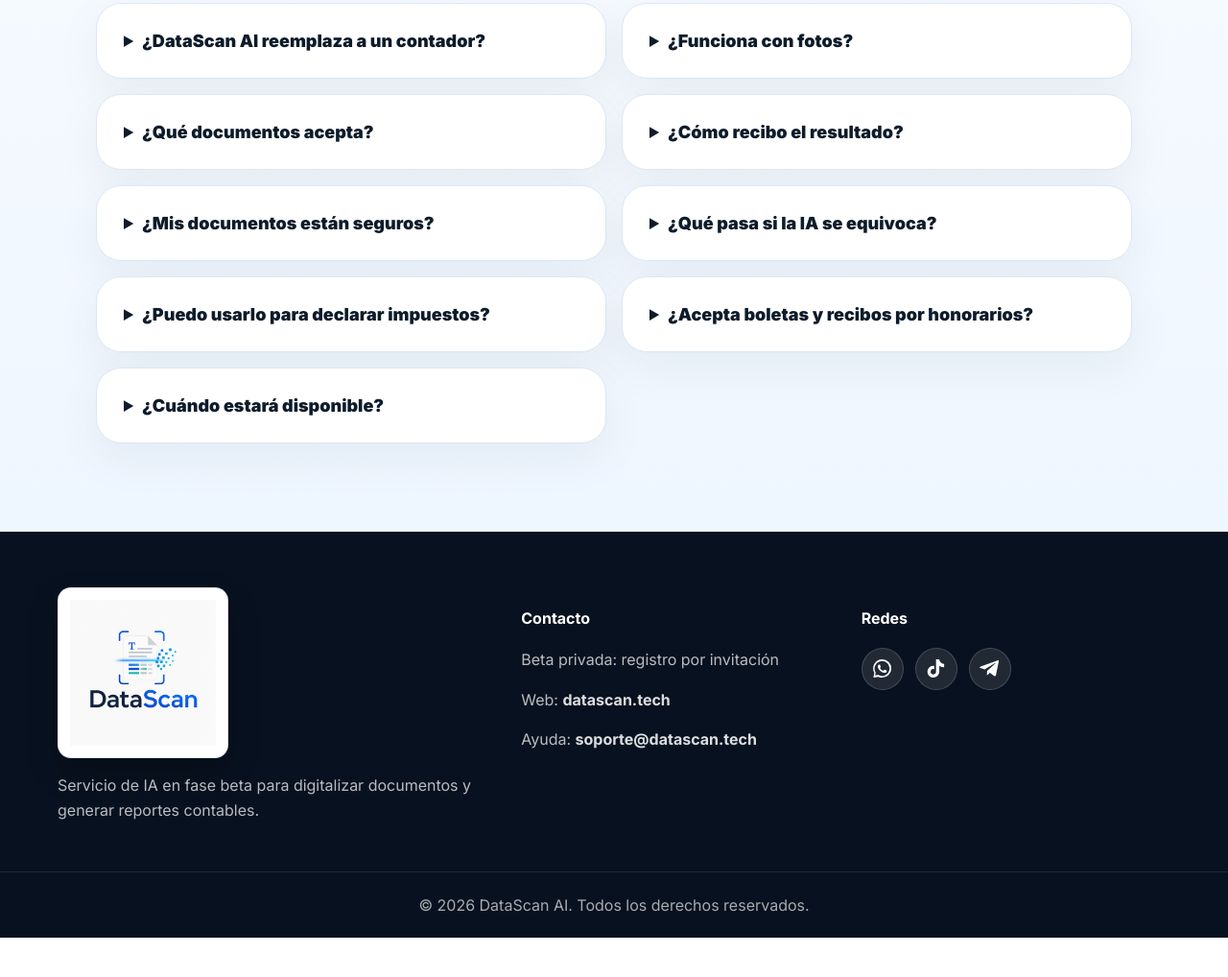
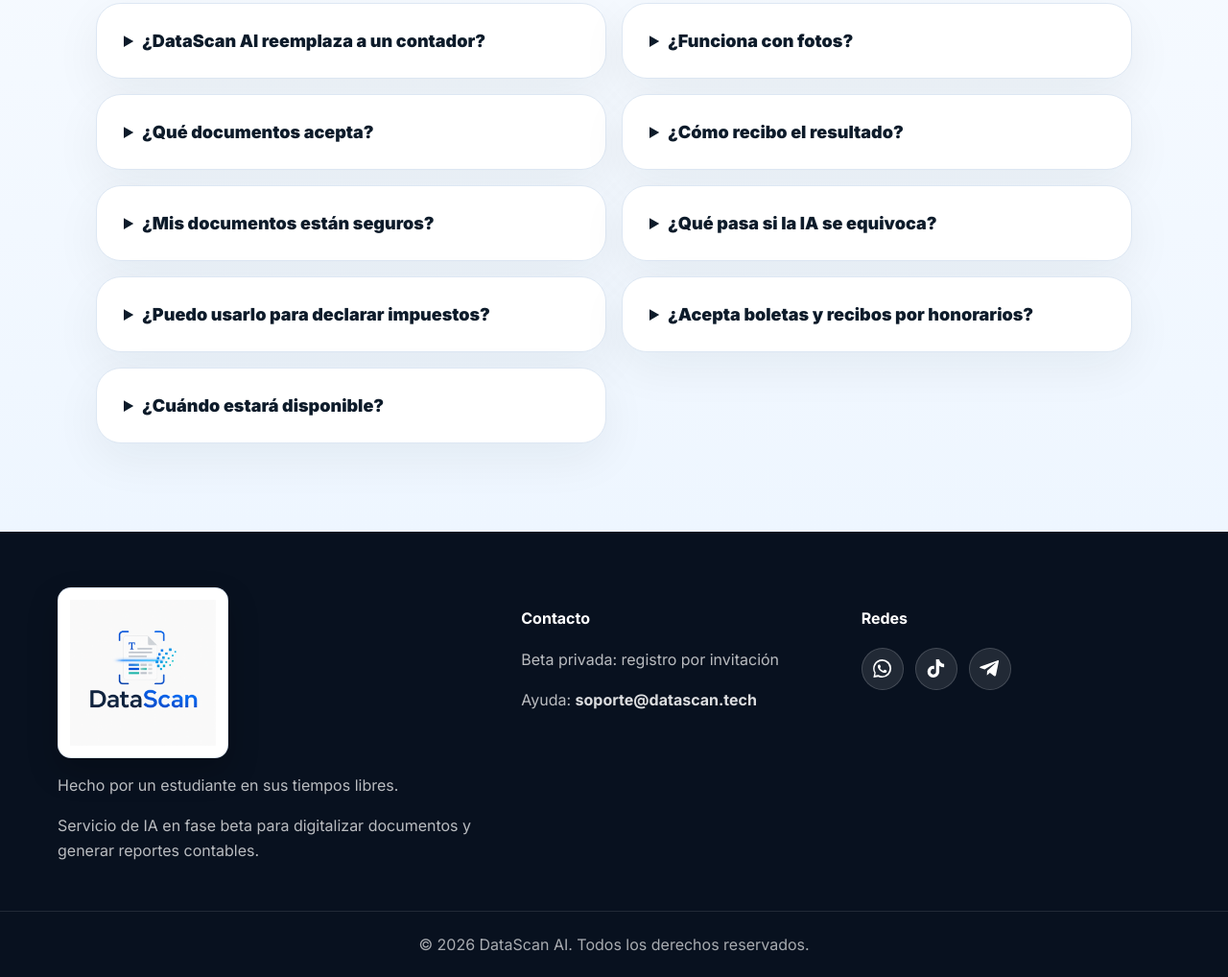
Before and after one commit to vincentbenavides145-create/datascan-landing, a website: page index.html in a window 1280 px wide. Shown: the part 5786-6804 px from the top of the page at 96% size. Before the commit the page ends 6763 px from the top, so only its background shows below. Drawn offline with Linux system fonts and the light colour scheme.

Commit message:
Update footer copy

```diff
--- a/index.html
+++ b/index.html
@@ -395,12 +395,12 @@
     <div class="container footer-grid">
       <div>
         <img src="assets/logo.png" alt="Logo DataScan AI" class="footer-logo" />
+        <p>Hecho por un estudiante en sus tiempos libres.</p>
         <p>Servicio de IA en fase beta para digitalizar documentos y generar reportes contables.</p>
       </div>
       <div>
         <h4>Contacto</h4>
         <p>Beta privada: registro por invitación</p>
-        <p>Web: <a href="https://datascan.tech" target="_blank" rel="noopener">datascan.tech</a></p>
         <p>Ayuda: <a href="mailto:soporte@datascan.tech">soporte@datascan.tech</a></p>
       </div>
       <div>
```
